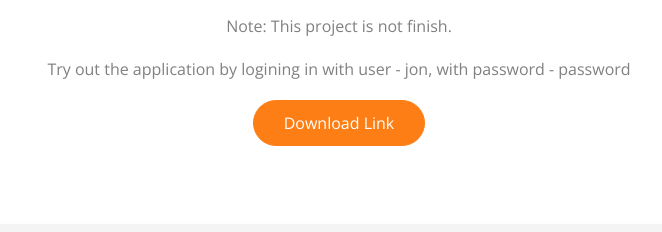
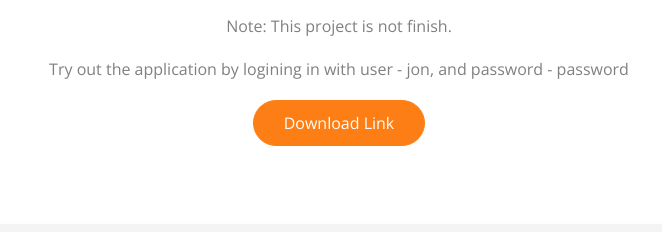
Before and after one commit to jontran1/DSS-landing-page, a plain HTML site: page index.html in a window 1280 px wide. Shown: the part 318-550 px from the top of the page, 301-963 px from the left. Drawn offline with nearby package versions, Linux system fonts and the light colour scheme; files whose address does not match are found by name.

Commit message:
Update index.html

```diff
--- a/index.html
+++ b/index.html
@@ -80,7 +80,7 @@
               </h1>
               <p>Create, Edit, Share, and Version Control Documents.</p>
               <p>Note: This project is not finish.</p>
-              <p>Try out the application by logining in with user - jon, with password - password</p>
+              <p>Try out the application by logining in with user - jon, and password - password</p>
               <a href="https://srv-file7.gofile.io/downloadStore/srv-store2/lkqYhf/DSS.jar"
                 class="btn btn-primary">Download Link</a>
             </div>
```
